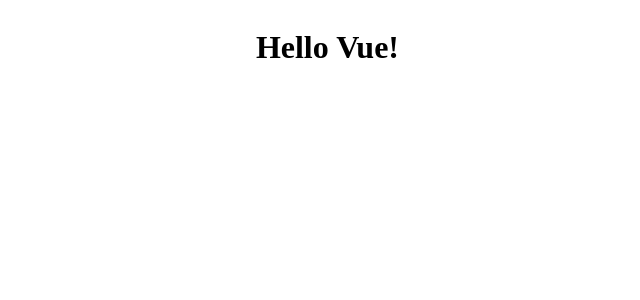
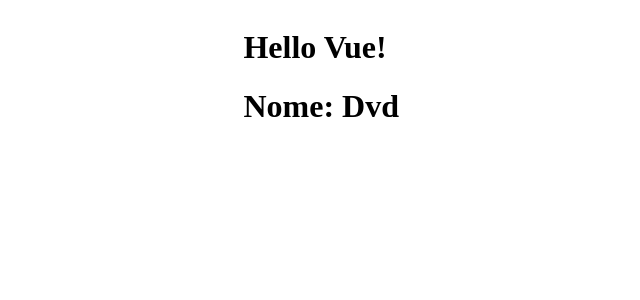
Before and after one commit to davidrogger/vue-practices, a Vue app in the folder 01-initial-use-installing/CLI/: page / in a window 1280 px wide. Shown: the top 300 px of the page, without its empty margins (241-881 px from the left). Built offline with nearby package versions, Linux system fonts and the light colour scheme.

Commit message:
FEAT: lifecycle create

```diff
--- a/01-initial-use-installing/CLI/src/App.vue
+++ b/01-initial-use-installing/CLI/src/App.vue
@@ -1,14 +1,19 @@
 <template>
-  <TitleComponent />
+  <div>
+    <TitleComponent />
+    <LifeCycle />
+  </div>
 </template>
 
 <script>
 import TitleComponent from './components/Title.vue';
+import LifeCycle from './components/LifeCycle.vue';
 
   export default {
     name: 'App',
     components: {
-      TitleComponent
+      TitleComponent,
+      LifeCycle
     }
   }
 </script>
--- /dev/null
+++ b/01-initial-use-installing/CLI/src/components/LifeCycle.vue
@@ -0,0 +1,17 @@
+<template>
+  <h1>Nome: {{ nome }}</h1>
+</template>
+
+<script>
+  export default {
+    name: 'LifeCycle',
+    data() {
+      return {
+        nome: ''
+      }
+    },
+    created() {
+      this.nome = "Dvd"
+    }
+  }
+</script>
```
